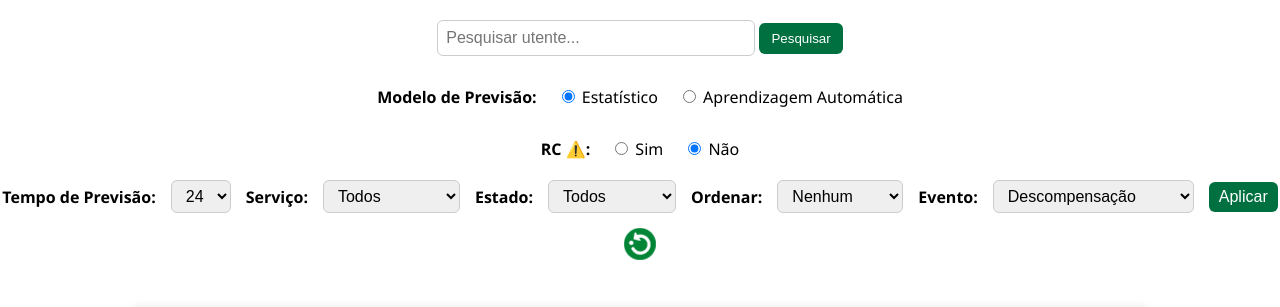
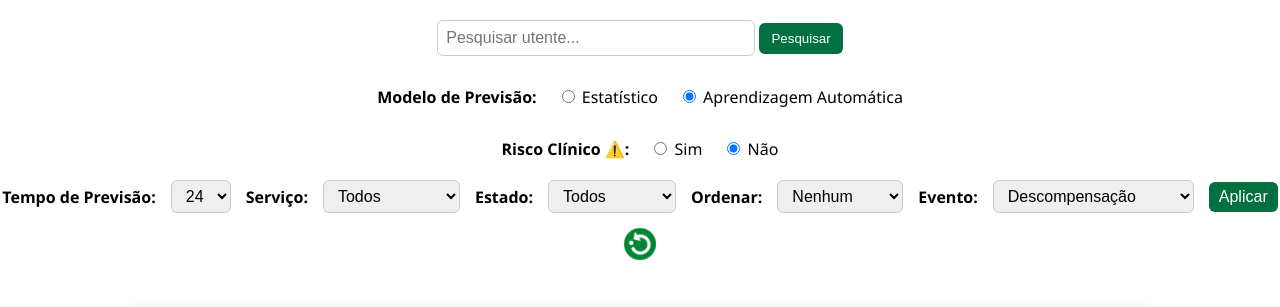
Before and after one commit to GoncaloCSilva/Detect-id, a Django app: page /utentes/listarUtentes in a window 1280 px wide. Shown: the part 125-432 px from the top of the page. Run offline with Django 5.2, Linux system fonts and the light colour scheme; data that the repository does not hold is empty; parts of the project's set-up code (start-up, migrations or seed data) failed here and were passed over.

Commit message:
Minor Changes

```diff
--- a/my_detectID/utentes/templates/utentes.html
+++ b/my_detectID/utentes/templates/utentes.html
@@ -242,7 +242,7 @@ td.clickable:hover {
 
 
 <div name="alerts" style="display: flex; justify-content: center; gap: 20px;margin-top: 20px;">
-  <label for="alerts"> <b>RC ⚠️:</b></label>
+  <label for="alerts"> <b>Risco Clínico ⚠️:</b></label>
 
   <label>
     <input type="radio" name="alert" value="1" onchange="this.form.submit()" {% if alert_filter == "1" %}checked{% endif %}>
```
